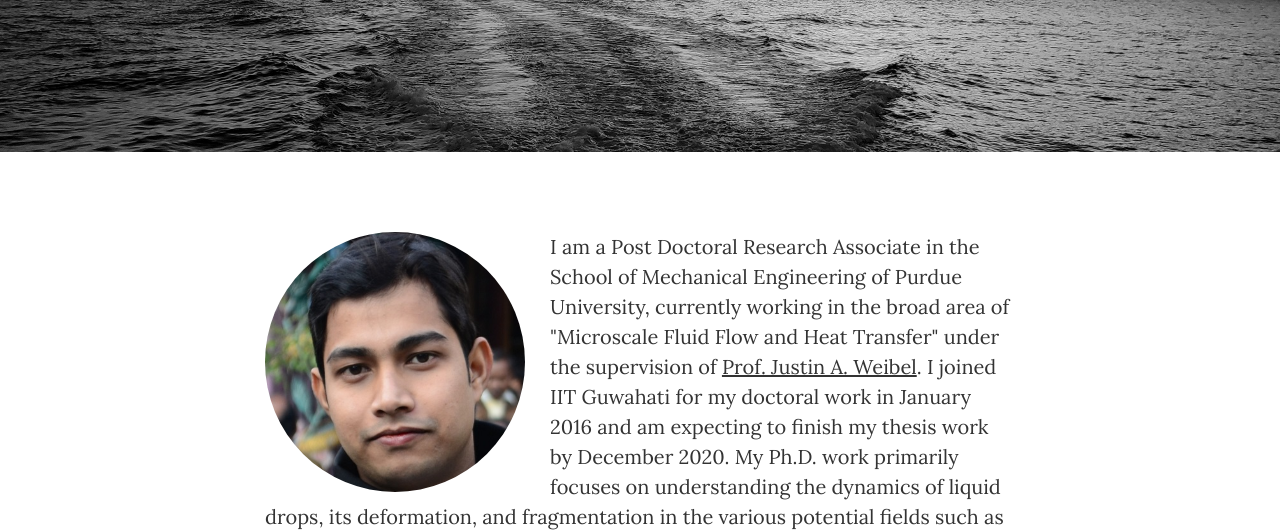
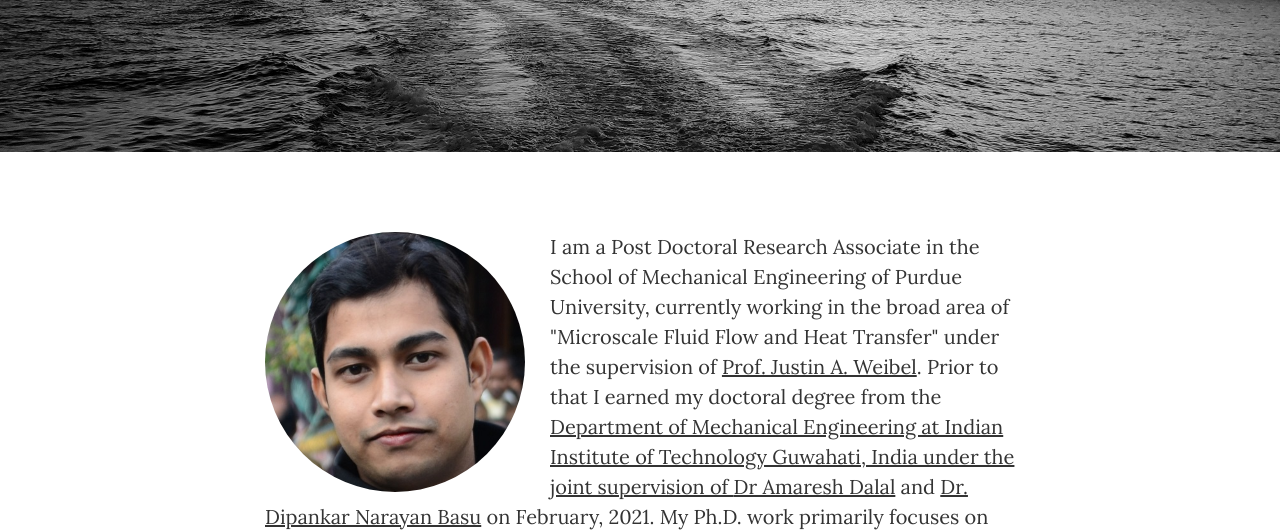
Before and after one commit to bhaskarjyoti-sarma/bhaskarjyoti-sarma.github.io, a website: page index.html in a window 1280 px wide. Shown: the part 270-802 px from the top of the page. Drawn offline with nearby package versions, Linux system fonts and the light colour scheme; files whose address does not match are found by name.

Commit message:
Update index.html

```diff
--- a/index.html
+++ b/index.html
@@ -101,8 +101,7 @@
         <div class="row">
             <div class="col-lg-8 col-lg-offset-2 col-md-10 col-md-offset-1">
 				<p><img src="Bhaskarjyoti_Sarma.jpg" class="bio-photo" alt="Profile photo of Bhaskarjyoti Sarma">I am a Post Doctoral Research Associate in the School of Mechanical Engineering of Purdue University, currently working in the broad area of "Microscale Fluid Flow and Heat Transfer" under the supervision
-				of <a href="https://engineering.purdue.edu/ME/People/ptProfile?resource_id=78578" alt="Homepage of Prof. Justin A. Weibel">Prof. Justin A. Weibel</a>.
-				I joined IIT Guwahati for my doctoral work in January 2016 and am expecting to finish my thesis work by December 2020. My Ph.D. work primarily focuses on understanding the dynamics of liquid drops,
+				of <a href="https://engineering.purdue.edu/ME/People/ptProfile?resource_id=78578" alt="Homepage of Prof. Justin A. Weibel">Prof. Justin A. Weibel</a>. Prior to that I earned my doctoral degree from the <a href="https://www.iitg.ac.in/mech/" alt="Homepage of Department of Mechanical Engineering"> Department of Mechanical Engineering at Indian Institute of Technology Guwahati, India under the joint supervision of <a href="https://www.iitg.ac.in/amaresh/students.html" alt="Homepage of Dr Amaresh Dalal">Dr Amaresh Dalal</a> and <a href="https://www.iitg.ac.in/dnbasu/student.php" alt="Homepage of Dr Dipankar Narayan Basu">Dr. Dipankar Narayan Basu</a> on February, 2021. My Ph.D. work primarily focuses on understanding the dynamics of liquid drops,
 				its deformation, and fragmentation in the various potential fields such as electric field, magnetic field, and gravitational field (further details on <a href="research.html">research</a> and <a href="publications.html">publications</a> page)
 				with the help of experiments, theory, and simulation. I enjoy working with high-speed cameras and cherish unrevealing the intricate details of fluid flow phenomena with the help of it. Currently, I have started taking an interest in active matter.
 				I also have developed a small image processing code, useful for high-speed videography techniques. I also have gained hands on experience in coding, specifically in C/C++ language (and a little bit of python!).</p>
```
